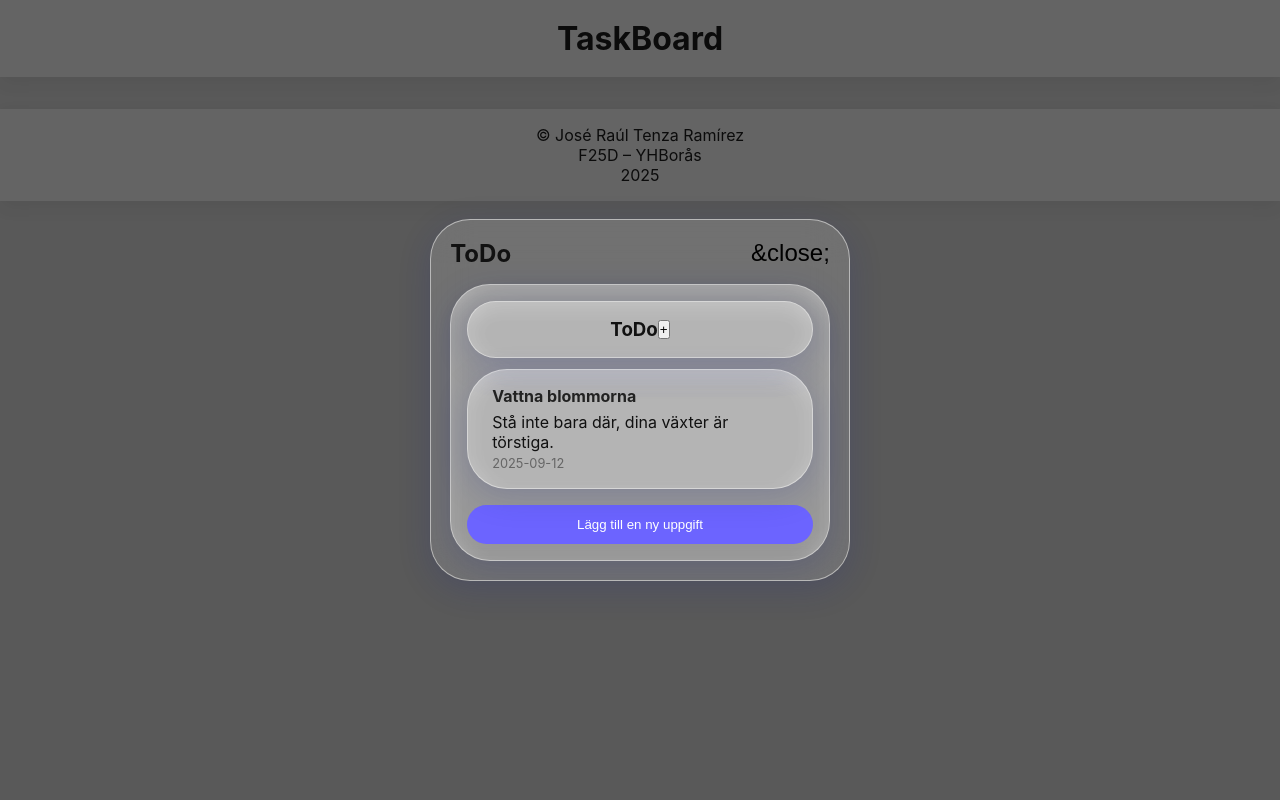
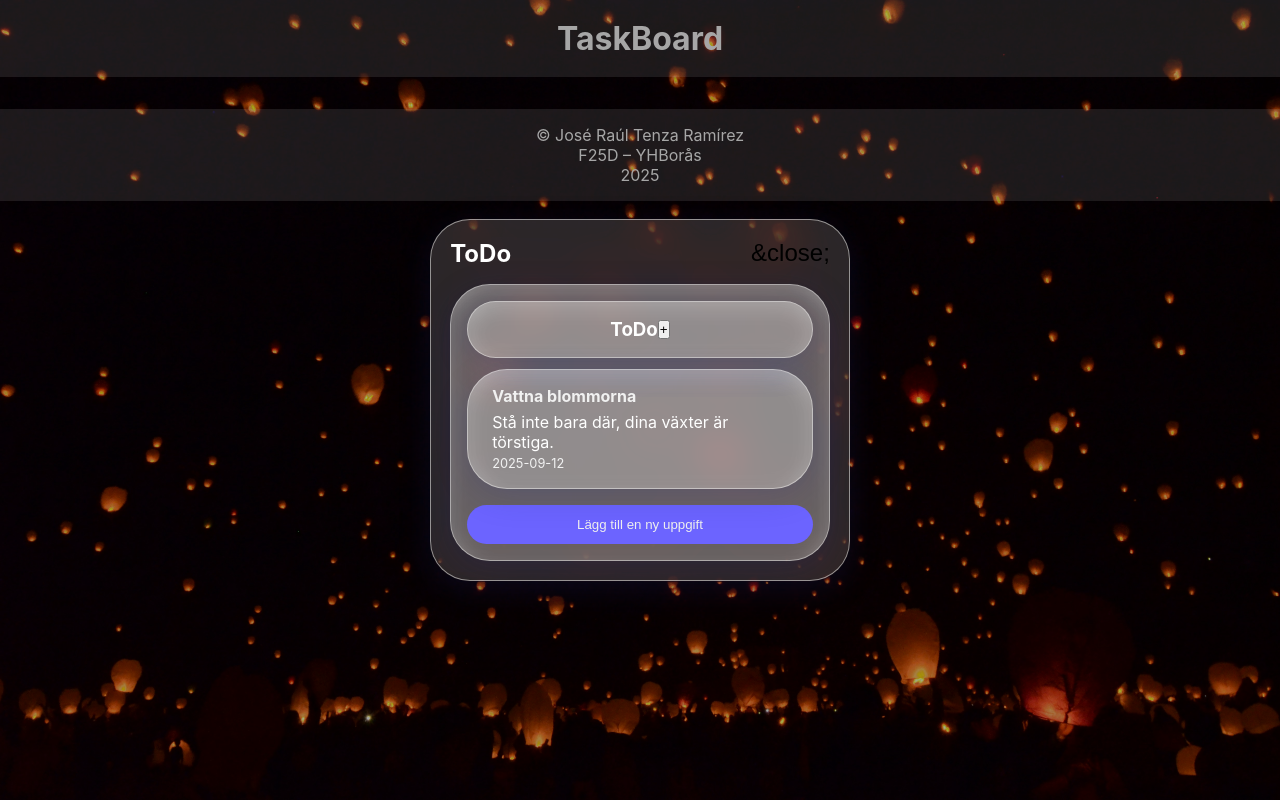
Before and after one commit to JoseRaul-TR/individuellt-react-projekt-ts, a React (Vite) app: page /column/col-1 in a window 1280 px wide. Built offline with nearby package versions, Linux system fonts and the light colour scheme.

Commit message:
add background img and change color in text

```diff
--- a/src/components/Column.tsx
+++ b/src/components/Column.tsx
@@ -1,9 +1,8 @@
 import { useState } from "react";
-import { Droppable, Draggable } from "@hello-pangea/dnd";
 import { useBoard } from "../hooks/useBoard";
-import TaskCard from "./TaskCard";
 import NewTaskForm from "./NewTaskForm";
 import { useNavigate, useLocation } from "react-router-dom";
+import TasksList from "./TasksList";
 
 interface ColumnProps {
   columnId: string;
@@ -44,51 +43,11 @@ export default function Column({
           </button>
         </div>
 
-        {/* Tasks */}
-        {draggable ? (
-          // Drag & Drop enabled for board view
-          <Droppable droppableId={columnId}>
-            {(provided) => (
-              <div
-                className="tasks-list"
-                ref={provided.innerRef}
-                {...provided.droppableProps}
-              >
-                {column.taskIds.map((taskId, index) => {
-                  const task = state.tasks[taskId];
-                  if (!task) return null;
-                  return (
-                    <Draggable key={taskId} draggableId={taskId} index={index}>
-                      {(provided, snapshot) => (
-                        <TaskCard
-                          task={task}
-                          provided={provided}
-                          snapshot={snapshot}
-                        />
-                      )}
-                    </Draggable>
-                  );
-                })}
-                {provided.placeholder}
-              </div>
-            )}
-          </Droppable>
-        ) : (
-          // Static list for modals
-          <div className="tasks-list">
-            {column.taskIds.map((taskId) => {
-              const task = state.tasks[taskId];
-              if (!task) return null;
-              return (
-                <div key={taskId} className="task-card">
-                  <h4>{task.title}</h4>
-                  {showDescriptions && <p>{task.description}</p>}
-                  <small>{task.createdAt}</small>
-                </div>
-              );
-            })}
-          </div>
-        )}
+        <TasksList
+          columnId={columnId}
+          draggable={draggable}
+          showDescriptions={showDescriptions}
+        />
 
         <div className="column-footer">
           {!creating ? (
--- a/src/components/NewTaskForm.tsx
+++ b/src/components/NewTaskForm.tsx
@@ -2,31 +2,58 @@ import { useState } from "react";
 import { useBoard } from "../hooks/useBoard";
 
 interface NewTaskFormProps {
-    columnId: string;
-    onCancel: () => void;
+  columnId: string;
+  onCancel: () => void;
 }
 export default function NewTaskForm({ columnId, onCancel }: NewTaskFormProps) {
   const { dispatch } = useBoard();
   const [title, setTitle] = useState("");
+  const [description, setDescription] = useState("");
 
-  const create = () => {
-    if (!title.trim()) return;
-    dispatch({ type: "ADD_TASK", payload: { columnId, title: title.trim() } });
-    setTitle("");
+  const handleSubmit = (e: React.FormEvent) => {
+    e.preventDefault();
+    if (title.trim() === "") {
+      return;
+    }
+
+    const newTask = {
+      title,
+      description,
+      createdAt: new Date().toLocaleDateString(),
+    };
+
+    dispatch({
+      type: "ADD_TASK",
+      payload: {
+        columnId,
+        task: newTask,
+      },
+    });
+
     onCancel();
   };
 
   return (
-    <div className="new-form">
+    <form className="new-task-form" onSubmit={handleSubmit}>
       <input
+        type="text"
         value={title}
+        placeholder="Upgift titel..."
         onChange={(e) => setTitle(e.target.value)}
-        placeholder="Upgift titel..."
       />
-      <div>
-        <button onClick={create}>Skapa</button>
-        <button onClick={onCancel}>Avbryt</button>
+      <textarea
+        placeholder="Uppgiftens beskrivning"
+        value={description}
+        onChange={(e) => setDescription(e.target.value)}
+      />
+      <div className="form-actions">
+        <button type="submit" className="btn-save">
+          Lägg till
+        </button>
+        <button type="button" onClick={onCancel} className="btn-cancel">
+          Avbryt
+        </button>
       </div>
-    </div>
+    </form>
   );
 }
--- a/src/components/TaskCard.tsx
+++ /dev/null
@@ -1,31 +0,0 @@
-import { useLocation, useNavigate } from "react-router-dom";
-import type { Task } from "../types/types";
-import type { DraggableProvided, DraggableStateSnapshot } from "@hello-pangea/dnd";
-
-interface TaskCardProps {
-  task: Task;
-  provided: DraggableProvided;
-  snapshot: DraggableStateSnapshot;
-}
-
-export default function TaskCard({ task, provided, snapshot }: TaskCardProps) {
-  const navigate = useNavigate();
-  const location = useLocation();
-
-  const handleClick = () => {
-    navigate(`/task/${task.id}`, { state: { background: location } });
-  };
-
-  return (
-    <div
-      className={`task-card ${snapshot.isDragging ? "is-dragging" : ""}`}
-      onClick={handleClick}
-      ref={provided.innerRef}
-      {...provided.draggableProps}
-      {...provided.dragHandleProps}
-    >
-      <h4 className="task-title">{task.title}</h4>
-      <small className="task-date">{task.createdAt}</small>
-    </div>
-  );
-}
--- /dev/null
+++ b/src/components/TasksList.tsx
@@ -0,0 +1,109 @@
+import { Droppable, Draggable } from "@hello-pangea/dnd";
+import { useBoard } from "../hooks/useBoard";
+import { useNavigate, useLocation } from "react-router-dom";
+import type { Task } from "../types/types";
+
+interface TasksListProps {
+  columnId: string;
+  draggable?: boolean;
+  showDescriptions?: boolean;
+}
+
+const DraggableTaskCard = ({ task, index }: { task: Task; index: number }) => {
+  const navigate = useNavigate();
+  const location = useLocation();
+
+  const handleClick = () => {
+    navigate(`/task/${task.id}`, { state: { background: location } });
+  };
+
+  return (
+    <Draggable key={task.id} draggableId={task.id} index={index}>
+      {(provided, snapshot) => (
+        <div
+          ref={provided.innerRef}
+          {...provided.draggableProps}
+          {...provided.dragHandleProps}
+          className={`task-card ${snapshot.isDragging ? "is-dragging" : ""}`}
+          onClick={handleClick}
+        >
+          <h4 className="task-title">{task.title}</h4>
+          <small className="task-date">{task.createdAt}</small>
+        </div>
+      )}
+    </Draggable>
+  );
+};
+
+const StaticTaskCard = ({
+  task,
+  showDescriptions,
+}: {
+  task: Task;
+  showDescriptions?: boolean;
+}) => {
+  const navigate = useNavigate();
+  const location = useLocation();
+
+  const handleClick = () => {
+    navigate(`/task/${task.id}`, { state: { background: location } });
+  };
+
+  return (
+    <div className="task-card" onClick={handleClick}>
+      <h4>{task.title}</h4>
+      {showDescriptions && <p>{task.description}</p>}
+      <small>{task.createdAt}</small>
+    </div>
+  );
+};
+
+export default function TasksList({
+  columnId,
+  draggable = true,
+  showDescriptions = false,
+}: TasksListProps) {
+  const { state } = useBoard();
+  const column = state.columns[columnId];
+
+  if (!column) return null;
+
+  return (
+    <>
+      {draggable ? (
+        <Droppable droppableId={columnId}>
+          {(provided) => (
+            <div
+              className="tasks-list"
+              ref={provided.innerRef}
+              {...provided.droppableProps}
+            >
+              {column.taskIds.map((taskId, index) => {
+                const task = state.tasks[taskId];
+                if (!task) return null;
+                return (
+                  <DraggableTaskCard key={taskId} task={task} index={index} />
+                );
+              })}
+              {provided.placeholder}
+            </div>
+          )}
+        </Droppable>
+      ) : (
+        <div className="tasks-list">
+          {column.taskIds.map((taskId) => {
+            const task = state.tasks[taskId];
+            if (!task) return null;
+            return (
+              <StaticTaskCard
+                key={taskId}
+                task={task}
+                showDescriptions={showDescriptions}
+              />
+            );
+          })}
+        </div>
+      )}
+    </>
+  );
+}
--- a/src/pages/TaskView.tsx
+++ b/src/pages/TaskView.tsx
@@ -1,10 +1,10 @@
 import { useParams, useNavigate } from "react-router-dom";
 import { useBoard } from "../hooks/useBoard";
-import TaskModal from "../components/TaskModal";
+import TaskModal from "../components/TaskModal"; // This is your existing TaskModal component
 
 export default function TaskView() {
   const { taskId } = useParams<{ taskId: string }>();
-    const navigate = useNavigate();
+  const navigate = useNavigate();
   const { state, dispatch } = useBoard();
 
   if (!taskId || !state.tasks[taskId]) {
@@ -18,17 +18,27 @@ export default function TaskView() {
 
   const task = state.tasks[taskId];
 
+  // Logic to handle save and delete
+  const handleSave = (updates) => {
+    dispatch({ type: "UPDATE_TASK", payload: { task: { ...task, ...updates } } });
+    navigate(-1); // Go back to the previous page after saving
+  };
+
+  const handleDelete = () => {
+    dispatch({ type: "DELETE_TASK", payload: { taskId: task.id } });
+    navigate(-1); // Go back to the previous page after deleting
+  };
+
+  const handleClose = () => {
+    navigate(-1); // Go back to the previous page
+  };
+
   return (
-        <TaskModal
-        task={task}
-        onClose={() => navigate(-1)}
-        onSave={(updates) => {
-          dispatch({ type: "UPDATE_TASK", payload: { task: { ...task, ...updates } } });
-        }}
-        onDelete={() => {
-          dispatch({ type: "DELETE_TASK", payload: { taskId: task.id } });
-          navigate(-1);
-        }}
-        />
+    <TaskModal
+      task={task}
+      onClose={handleClose}
+      onSave={handleSave}
+      onDelete={handleDelete}
+    />
   );
 }
--- a/src/styles/_variables.scss
+++ b/src/styles/_variables.scss
@@ -1,4 +1,5 @@
-$bg: #888888;
+$bg-img-path: '../assets/background.jpg';
+$bg: url($bg-img-path);
 $column-bg: rgba(255, 255, 255, 0.9);
 $card-bg: hsl(0, 0%, 100%);
 $radius: 40px;
--- a/src/styles/base.scss
+++ b/src/styles/base.scss
@@ -17,10 +17,12 @@ body {
   margin: 0;
   font-family: Inter, Arial, sans-serif;
   background: $bg;
-  color: #111;
+  color: #fff;
   min-width: 100vw;
   display: flex;
   flex-direction: column;
+  background-image: $bg;
+  background-size: cover;
 }
 
 .app-header {
--- a/src/styles/column.scss
+++ b/src/styles/column.scss
@@ -49,7 +49,7 @@
     padding: 0.9em;
     border-radius: $radius;
     background: $accent;
-    color: white;
+    color: #efefef;
     font-weight: 500;
     border: none;
     cursor: pointer;
--- a/src/styles/task.scss
+++ b/src/styles/task.scss
@@ -12,11 +12,11 @@
 
   h4 {
     margin: 0 0 6px 0;
-    color: #222;
+    color: #f1f1f1;
   }
 
   small {
-    color: #666;
+    color: #f2f2f2;
     font-size: 0.8rem;
   }
 }
```
Also changed, not shown: src/assets/background.jpg (added).
